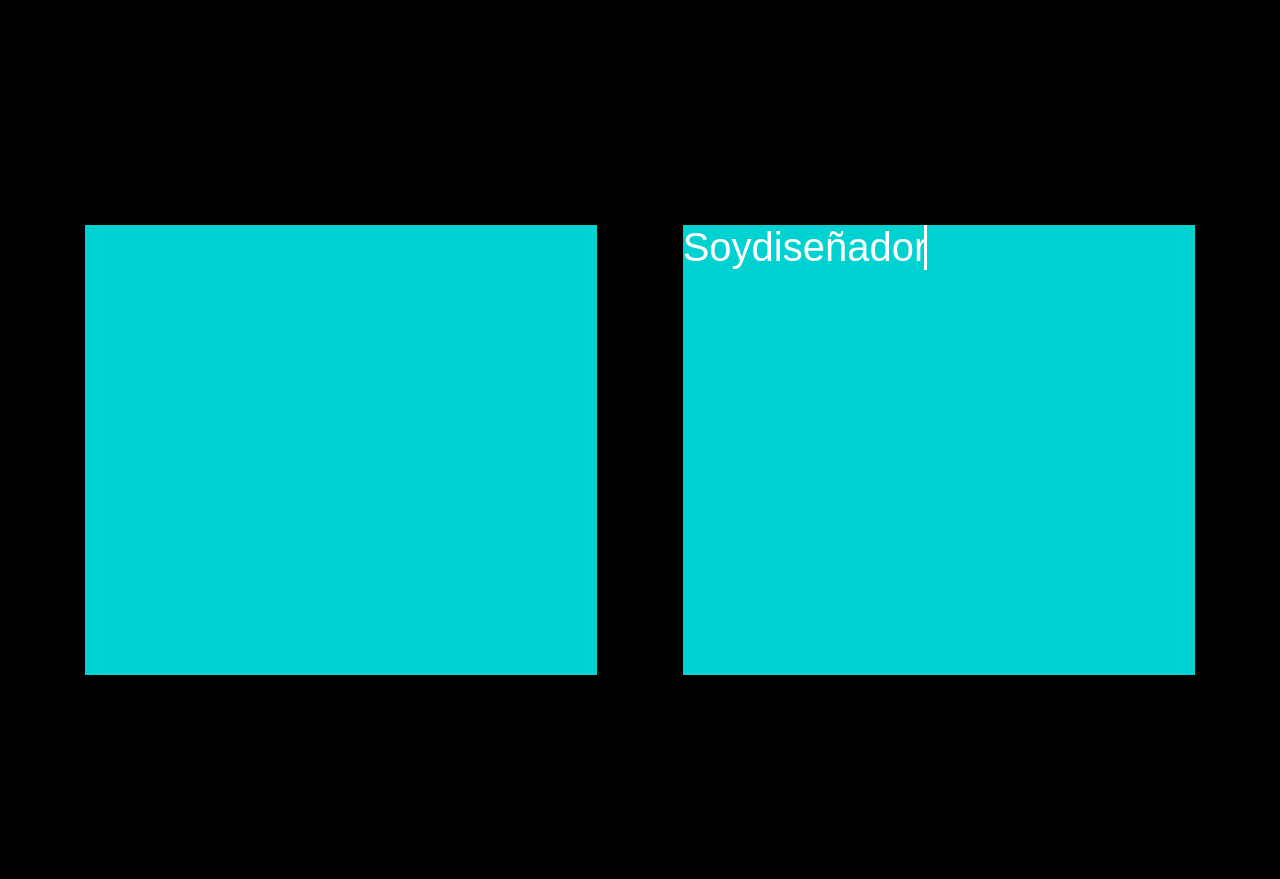
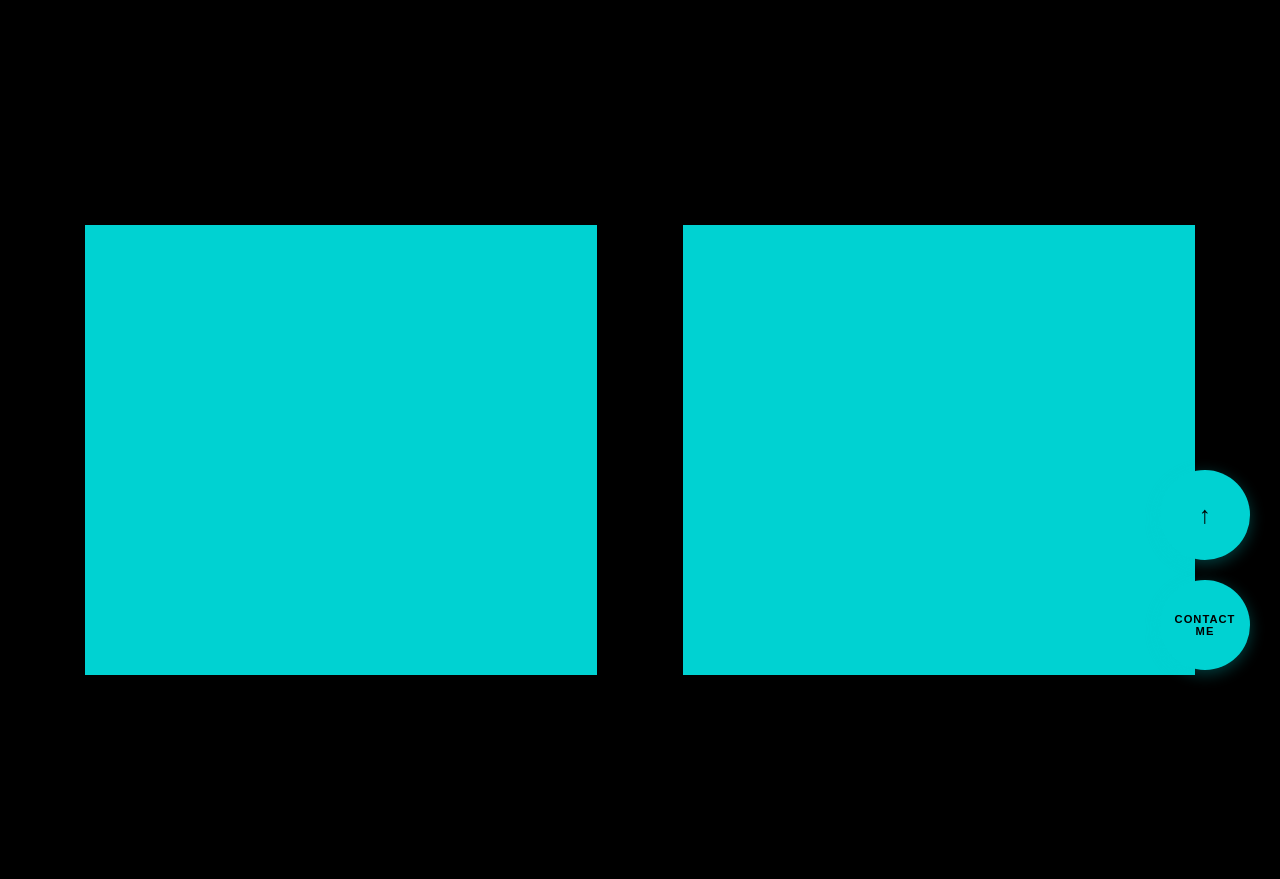
Before and after one commit to AyoubeDev/AyoubeDev_Web, a PHP site: page / in a window 1280 px wide. Shown: the part 100-979 px from the top of the page. Run offline with PHP 8.4, Linux system fonts and the light colour scheme.

Commit message:
web presentació

```diff
--- a/index.html
+++ b/index.html
@@ -27,7 +27,7 @@
     </article>
     <article>
       <div class="typing-container">
-        <span>Soy </span>
+        <span></span>
         <span class="dynamic-text"></span>
       </div>
       <p id="descripcio"></p>
@@ -240,16 +240,47 @@
   <!-- un requadre amb imatge i el nom de l'empresa i al costat una descripció i la durada de la instancia -->
   <div id="exp_laboral">
     <div class="parent">
-      <div id="div1"> </div>
-      <div id="div2"> </div>
-      <div id="div3"> </div>
-      <div id="div4"> </div>
-      <div id="div5"> </div>
-      <div id="div6"> </div>
+      <div id="div1">
+        <img src="" alt="">
+        <div class="popup">Area de marketing — Gestió i administració de servidor web i desenvolupament web (2020–2022)</div>
+      </div>
+      <div id="div2">
+        <img src="" alt="">
+        <div class="popup">SI2 informàtica — Suport tècnic (2022-2023)</div>
+      </div>
+      <div id="div3">
+        <img src="" alt="">
+        <div class="popup">OXFAM ONG — Suport tècnic (2023)</div>
+      </div>
+      <div id="div4">
+        <img src="" alt="">
+        <div class="popup">L'enguna — Practicum (2024-...)</div>
+      </div>
+      <div id="div5">
+        <img src="" alt="">
+        <div class="popup">Projecte freelance — Disseny UI (2015–2016)</div>
+      </div>
     </div>
   </div>
 
   <div id="projectes"></div>
+
+  <!-- Scroll to Top / Navigation Bubble -->
+  <div id="scroll-bubble" role="button" tabindex="0" aria-label="Navigation menu" aria-expanded="false">
+    <span id="scroll-icon">↑</span>
+    <div id="scroll-menu">
+      <a href="#section-header">Inicio</a>
+      <a href="#formacio">Formació</a>
+      <a href="#carrusel_skills">Skills</a>
+      <a href="#exp_laboral">Experiència</a>
+      <a href="#projectes">Projectes</a>
+    </div>
+  </div>
+
+  <!-- Contact Bubble -->
+  <div id="contact-bubble" role="button" tabindex="0" aria-label="Contact me bubble">
+    <span>CONTACT ME</span>
+  </div>
 
   <footer>
     <div id="social-media">
--- a/style.css
+++ b/style.css
@@ -109,115 +109,7 @@ section#section-header article {
 }
 
 
-/* Variables */
-:root {
-    --text-1: "diseñador";
-    --text-2: "desarrollador";
-    --n1: 10;
-    /* Length of "diseñador" */
-    --n2: 13;
-    /* Length of "desarrollador" */
-    --typing-speed: 1s;
-    --pause-time: 1.5s;
-    --cycle-time: calc(var(--typing-speed) + var(--pause-time));
-    --total-time: calc(var(--cycle-time) * 2);
-    /* Dos ciclos */
 
-    --cursor-width: 3px;
-    --cursor-color: #fff;
-}
-
-.typing-container {
-    display: inline-flex;
-    font-family: monospace;
-    font-size: 2.5rem;
-    color: white;
-    /* Necesario para el pseudoelemento del cursor */
-    position: relative;
-}
-
-.dynamic-text::before {
-    content: var(--text-1);
-    /* El texto por defecto es la primera palabra */
-    color: white;
-    /* La animación de cambio de contenido se aplica aquí */
-    animation:
-        type-change var(--total-time) steps(var(--n2)) infinite forwards;
-
-    /* Para controlar el ancho de la escritura */
-    width: 0;
-    overflow: hidden;
-    white-space: nowrap;
-
-    /* La animación de escribir/borrar se aplica aquí */
-    animation:
-        typing-erasing var(--total-time) linear infinite;
-}
-
-/* Cursor parpadeante (como pseudo-elemento del contenedor dinámico) */
-.dynamic-text::after {
-    content: "";
-    position: absolute;
-    right: 0;
-    top: 0;
-    bottom: 0;
-    width: var(--cursor-width);
-    background-color: var(--cursor-color);
-    animation:
-        caret-blink 0.75s step-end infinite;
-}
-
-
-/* 1. Animación que simula escribir y borrar (controla el ancho) */
-@keyframes typing-erasing {
-
-    /* 0% a 25%: Escribir "diseñador" (width crece) */
-    0% {
-        width: 0;
-    }
-
-    25% {
-        width: calc(var(--n1) * 1ch);
-    }
-
-    /* 25% a 35%: Pausa */
-    35% {
-        width: calc(var(--n1) * 1ch);
-    }
-
-    /* 35% a 50%: Borrar "diseñador" (width decrece) */
-    50% {
-        width: 0;
-    }
-
-    /* 50% a 75%: Escribir "desarrollador" (width crece) */
-    75% {
-        width: calc(var(--n2) * 1ch);
-    }
-
-    /* 75% a 90%: Pausa */
-    90% {
-        width: calc(var(--n2) * 1ch);
-    }
-
-    /* 90% a 100%: Borrar "desarrollador" (width decrece) */
-    100% {
-        width: 0;
-    }
-}
-
-/* 2. Animación del Cursor */
-@keyframes caret-blink {
-
-    from,
-    to {
-        opacity: 0
-    }
-
-    50% {
-        opacity: 1
-    }
-}
 
 /* ///////////////////////////////////////////////////////////// */
 /* HEADER SECTION */
@@ -511,27 +445,280 @@ div#exp_laboral{
 
 #div2 {
     grid-area: 1 / 1 / 3 / 2;
+    background-image: url(/IMG-references/empresas/si2.png);
+
+    background-position: center;
+    background-repeat: no-repeat;
+    background-size: cover;
 }
 
 #div3 {
     grid-area: 2 / 2 / 3 / 3;
+    background-image: url(/IMG-references/empresas/OXFAM.jpeg);
+
+    background-position: center;
+    background-repeat: no-repeat;
+    background-size: cover;
 }
 
 #div4 {
-    grid-area: 2 / 3 / 3 / 4;
+    grid-area: 2 / 3 / 4 / 4;
+    background-image: url(/IMG-references/empresas/engruna.png);
+
+    background-position: center;
+    background-repeat: no-repeat;
+    background-size: cover;
 }
 
 #div5 {
     grid-area: 3 / 1 / 4 / 3;
-}
+    background-image: url(/IMG-references/empresas/UVIC.jpg);
 
-#div6 {
-    grid-area: 3 / 3 / 4 / 4;
+    background-position: center;
+    background-repeat: no-repeat;
+    background-size: cover;
 }
 
 /* ///////////////////////////////////////////////////////////// */
 /* exp laboral
 /* exp laboral
+/* ///////////////////////////////////////////////////////////// */
+
+/* ///////////////////////////////////////////////////////////// */
+/* CONTACT BUBBLE
+/* CONTACT BUBBLE
+/* ///////////////////////////////////////////////////////////// */
+
+/* Scroll to Top / Navigation Bubble */
+#scroll-bubble {
+    position: fixed;
+    bottom: 140px;
+    right: 30px;
+    width: 90px;
+    height: 90px;
+    border-radius: 50%;
+    background-color: var(--second);
+    display: flex;
+    justify-content: center;
+    align-items: center;
+    cursor: pointer;
+    box-shadow: 0 4px 15px rgba(0, 210, 210, 0.3);
+    transition: all 0.3s ease;
+    z-index: 998;
+}
+
+#scroll-icon {
+    color: var(--primary);
+    font-weight: bold;
+    font-size: 1.5rem;
+    transition: all 0.3s ease;
+}
+
+#scroll-bubble:hover #scroll-icon {
+    transform: scale(1.3);
+}
+
+#scroll-menu {
+    position: absolute;
+    bottom: calc(100% + 15px);
+    left: 50%;
+    transform: translateX(-50%) translateY(10px);
+    background-color: rgba(0, 0, 0, 0.95);
+    border-radius: 12px;
+    padding: 10px 0;
+    min-width: 150px;
+    opacity: 0;
+    pointer-events: none;
+    transition: all 0.3s ease;
+    z-index: 1000;
+    box-shadow: 0 8px 25px rgba(0, 210, 210, 0.4);
+}
+
+#scroll-menu::before {
+    content: "";
+    position: absolute;
+    bottom: -22px; /* extend the hover-tolerance zone */
+    left: 50%;
+    transform: translateX(-50%);
+    width: 100%;
+    height: 22px; /* larger gap coverage */
+    pointer-events: auto; /* allow this zone to receive the cursor */
+    background: transparent; /* invisible but active */
+}
+
+#scroll-menu::after {
+    content: "";
+    position: absolute;
+    top: 100%;
+    left: 50%;
+    transform: translateX(-50%);
+    width: 0;
+    height: 0;
+    border-left: 8px solid transparent;
+    border-right: 8px solid transparent;
+    border-top: 8px solid rgba(0, 0, 0, 0.95);
+        pointer-events: auto; /* allow this zone to receive the cursor */
+}
+
+#scroll-menu a {
+    display: block;
+    padding: 10px 20px;
+    color: var(--second);
+    text-decoration: none;
+    font-size: 0.85rem;
+    font-family: 'Montserrat', sans-serif;
+    transition: all 0.2s ease;
+    border-left: 3px solid transparent;
+}
+
+#scroll-menu a:hover {
+    background-color: rgba(0, 210, 210, 0.1);
+    border-left-color: var(--second);
+    padding-left: 25px;
+}
+
+#scroll-bubble:hover {
+    transform: scale(1.15);
+    box-shadow: 0 8px 25px rgba(0, 210, 210, 0.6);
+}
+
+#scroll-bubble:hover #scroll-menu {
+    opacity: 1;
+    pointer-events: auto;
+    transform: translateX(-50%) translateY(0);
+}
+
+/* Responsive - Tablets */
+@media (max-width: 768px) {
+    #scroll-bubble {
+        bottom: 130px;
+        right: 25px;
+        width: 80px;
+        height: 80px;
+    }
+
+    #scroll-icon {
+        font-size: 1.3rem;
+    }
+
+    #scroll-menu {
+        min-width: 130px;
+    }
+
+    #scroll-menu a {
+        font-size: 0.8rem;
+        padding: 8px 15px;
+    }
+
+    #scroll-bubble:hover {
+        transform: scale(1.12);
+    }
+}
+
+/* Responsive - Mobile */
+@media (max-width: 480px) {
+    #scroll-bubble {
+        bottom: 120px;
+        right: 20px;
+        width: 70px;
+        height: 70px;
+    }
+
+    #scroll-icon {
+        font-size: 1.1rem;
+    }
+
+    #scroll-menu {
+        min-width: 120px;
+        padding: 8px 0;
+        bottom: calc(100% + 10px);
+    }
+
+    #scroll-menu a {
+        font-size: 0.75rem;
+        padding: 6px 12px;
+    }
+
+    #scroll-bubble:hover {
+        transform: scale(1.1);
+    }
+}
+
+#contact-bubble {
+    position: fixed;
+    bottom: 30px;
+    right: 30px;
+    width: 90px;
+    height: 90px;
+    border-radius: 50%;
+    background-color: var(--second);
+    display: flex;
+    justify-content: center;
+    align-items: center;
+    cursor: pointer;
+    box-shadow: 0 4px 15px rgba(0, 210, 210, 0.3);
+    transition: all 0.3s ease;
+    z-index: 999;
+}
+
+#contact-bubble span {
+    color: var(--primary);
+    font-weight: bold;
+    font-size: 0.7rem;
+    text-align: center;
+    padding: 10px;
+    font-family: 'Montserrat', sans-serif;
+    letter-spacing: 1px;
+}
+
+#contact-bubble:hover {
+    transform: scale(1.15);
+    box-shadow: 0 8px 25px rgba(0, 210, 210, 0.6);
+    background-color: var(--second);
+}
+
+/* Responsive - Tablets */
+@media (max-width: 768px) {
+    #contact-bubble {
+        bottom: 25px;
+        right: 25px;
+        width: 80px;
+        height: 80px;
+    }
+
+    #contact-bubble span {
+        font-size: 0.65rem;
+        letter-spacing: 0.5px;
+    }
+
+    #contact-bubble:hover {
+        transform: scale(1.12);
+    }
+}
+
+/* Responsive - Mobile */
+@media (max-width: 480px) {
+    #contact-bubble {
+        bottom: 20px;
+        right: 20px;
+        width: 70px;
+        height: 70px;
+    }
+
+    #contact-bubble span {
+        font-size: 0.6rem;
+        letter-spacing: 0px;
+        padding: 8px;
+    }
+
+    #contact-bubble:hover {
+        transform: scale(1.1);
+    }
+}
+
+/* ///////////////////////////////////////////////////////////// */
+/* CONTACT BUBBLE
+/* CONTACT BUBBLE
 /* ///////////////////////////////////////////////////////////// */
 
 /* ///////////////////////////////////////////////////////////// */
```
Also changed, not shown: other parts of style.css (+44 -2 lines), IMG-references/empresas/OXFAM.jpeg (added), IMG-references/empresas/UVIC.jpg (added), IMG-references/empresas/engruna.png (added), IMG-references/empresas/si2.png (added).
